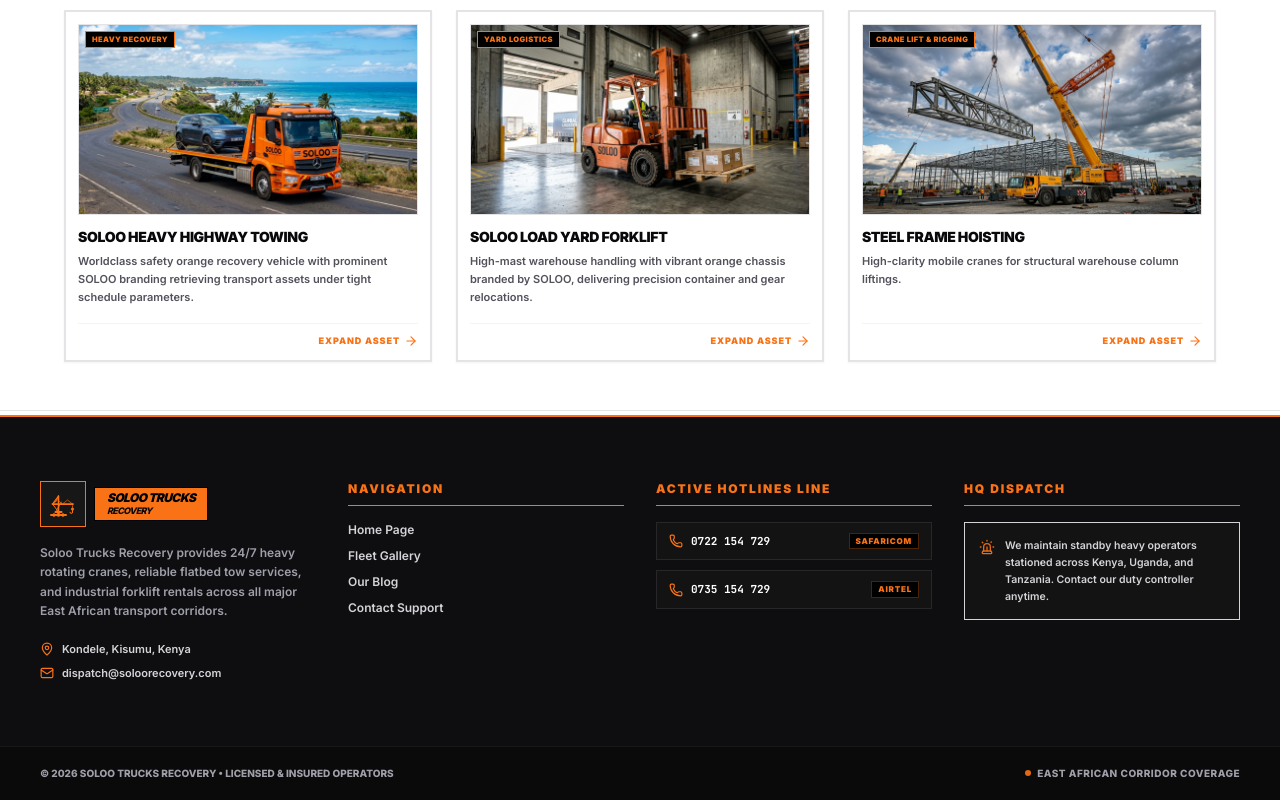
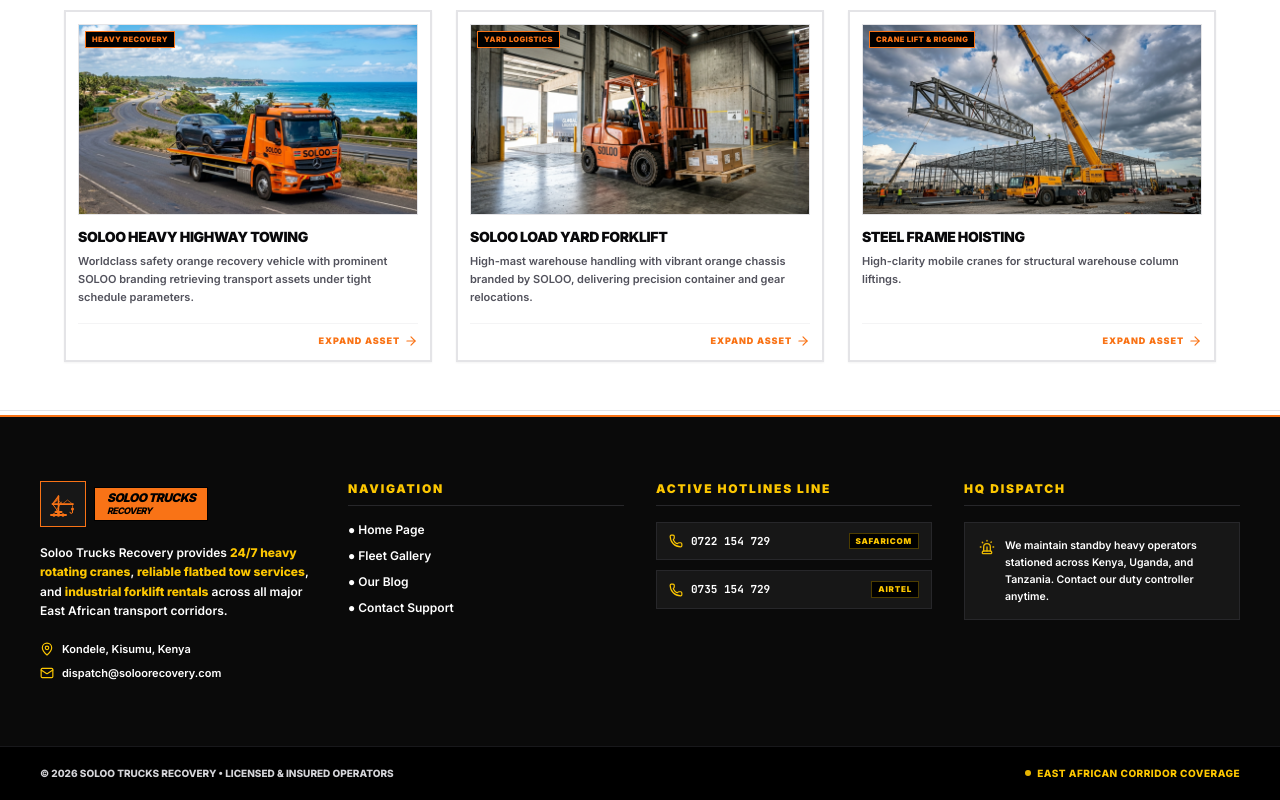
Before and after one commit to musiebaarthur/soloo, a React (Vite) app: page / in a window 1280 px wide. Shown: the part 1106-1906 px from the top of the page. Built offline with nearby package versions, Linux system fonts and the light colour scheme.

Commit message:
style: update footer aesthetics and typography
Refine footer background color, text visibility, and interactive elements to improve contrast and user experience.

```diff
--- a/src/components/Footer.tsx
+++ b/src/components/Footer.tsx
@@ -22,7 +22,7 @@ export default function Footer({ onSelectTab, onSecretUnlock }: FooterProps) {
   const currentYear = new Date().getFullYear();
 
   return (
-    <footer className="bg-[#0e0e11] border-t-2 border-[#f97316] select-none text-xs text-zinc-300">
+    <footer className="bg-neutral-950 border-t-2 border-[#f97316] select-none text-xs text-white">
       {/* Upper footer directories */}
       <div className="max-w-7xl mx-auto px-4 sm:px-6 md:px-10 py-12 md:py-16 grid grid-cols-1 md:grid-cols-2 lg:grid-cols-4 gap-8">
 
@@ -30,7 +30,7 @@ export default function Footer({ onSelectTab, onSecretUnlock }: FooterProps) {
         <div className="space-y-4">
           <button
             onClick={() => handleNavClick('home')}
-            className="flex items-center gap-2 text-left focus:outline-none group select-none"
+            className="flex items-center gap-2 text-left focus:outline-none group select-none cursor-pointer"
           >
             <div className="bg-neutral-900 border border-[#f97316] p-1.5">
               <CraneLogo className="w-8 h-8 text-[#f97316]" />
@@ -38,72 +38,72 @@ export default function Footer({ onSelectTab, onSecretUnlock }: FooterProps) {
             <div className="flex flex-col">
               <div className="bg-[#f97316] text-black px-3 py-1 border border-black font-black uppercase tracking-tighter text-xs italic leading-none select-none">
                 SOLOO TRUCKS<br />
-                <span className="text-zinc-950 font-extrabold font-sans text-[9px]">RECOVERY</span>
+                <span className="text-black font-extrabold font-sans text-[9px]">RECOVERY</span>
               </div>
             </div>
           </button>
 
-          <p className="text-zinc-400 font-semibold leading-relaxed text-[11px] md:text-xs">
-            Soloo Trucks Recovery provides 24/7 heavy rotating cranes, reliable flatbed tow services, and industrial forklift rentals across all major East African transport corridors.
+          <p className="text-white font-semibold leading-relaxed text-[11.5px] md:text-xs">
+            Soloo Trucks Recovery provides <span className="text-yellow-400 font-bold">24/7 heavy rotating cranes</span>, <span className="text-yellow-400 font-bold">reliable flatbed tow services</span>, and <span className="text-yellow-400 font-bold">industrial forklift rentals</span> across all major East African transport corridors.
           </p>
 
-          <div className="space-y-2 text-zinc-300 font-semibold text-[11px] leading-normal pt-1">
+          <div className="space-y-2 text-white font-semibold text-[11px] leading-normal pt-1">
             <p className="flex items-center gap-2">
-              <MapPin className="w-3.5 h-3.5 text-[#f97316] shrink-0" />
-              Kondele, Kisumu, Kenya
+              <MapPin className="w-3.5 h-3.5 text-yellow-400 shrink-0" />
+              <span>Kondele, Kisumu, Kenya</span>
             </p>
             <p className="flex items-center gap-2">
-              <Mail className="w-3.5 h-3.5 text-[#f97316] shrink-0" />
-              dispatch@soloorecovery.com
+              <Mail className="w-3.5 h-3.5 text-yellow-400 shrink-0" />
+              <span className="text-white">dispatch@soloorecovery.com</span>
             </p>
           </div>
         </div>
 
         {/* Quick Navigation column - Streamlined to only the 4 core tabs */}
         <div className="space-y-4">
-          <h4 className="text-xs font-black text-[#f97316] uppercase tracking-[0.15em] border-b border-zinc-805/60 pb-2">Navigation</h4>
+          <h4 className="text-xs font-black text-yellow-400 uppercase tracking-[0.15em] border-b border-zinc-800 pb-2">Navigation</h4>
           <div className="flex flex-col gap-2.5">
-            <button onClick={() => handleNavClick('home')} className="text-left text-zinc-300 hover:text-[#f97316] font-semibold transition-colors">Home Page</button>
-            <button onClick={() => handleNavClick('gallery')} className="text-left text-zinc-300 hover:text-[#f97316] font-semibold transition-colors">Fleet Gallery</button>
-            <button onClick={() => handleNavClick('blog')} className="text-left text-zinc-300 hover:text-[#f97316] font-semibold transition-colors">Our Blog</button>
-            <button onClick={() => handleNavClick('contact')} className="text-left text-zinc-300 hover:text-[#f97316] font-semibold transition-colors">Contact Support</button>
+            <button onClick={() => handleNavClick('home')} className="text-left text-white hover:text-yellow-300 font-semibold transition-colors cursor-pointer">● Home Page</button>
+            <button onClick={() => handleNavClick('gallery')} className="text-left text-white hover:text-yellow-300 font-semibold transition-colors cursor-pointer">● Fleet Gallery</button>
+            <button onClick={() => handleNavClick('blog')} className="text-left text-white hover:text-yellow-300 font-semibold transition-colors cursor-pointer">● Our Blog</button>
+            <button onClick={() => handleNavClick('contact')} className="text-left text-white hover:text-yellow-300 font-semibold transition-colors cursor-pointer">● Contact Support</button>
           </div>
         </div>
 
         {/* Active Support columns */}
         <div className="space-y-4">
-          <h4 className="text-xs font-black text-[#f97316] uppercase tracking-[0.15em] border-b border-zinc-805/60 pb-2">Active Hotlines Line</h4>
+          <h4 className="text-xs font-black text-yellow-400 uppercase tracking-[0.15em] border-b border-zinc-800 pb-2">Active Hotlines Line</h4>
 
           <div className="space-y-2.5">
             <a
               href="tel:0722154729"
-              className="bg-neutral-900/60 border border-zinc-800 hover:border-[#f97316] hover:bg-neutral-905 text-white font-bold py-2.5 px-3 rounded-none flex items-center justify-between transition-all text-[11px]"
+              className="bg-neutral-900 border border-zinc-800 hover:border-yellow-400 hover:bg-neutral-800 text-white font-bold py-2.5 px-3 rounded-none flex items-center justify-between transition-all text-[11px]"
             >
               <div className="flex items-center gap-2">
-                <Phone className="w-3.5 h-3.5 text-[#f97316]" />
-                <span className="font-mono">0722 154 729</span>
+                <Phone className="w-3.5 h-3.5 text-yellow-400" />
+                <span className="font-mono text-white">0722 154 729</span>
               </div>
-              <span className="text-[8px] text-[#f97316] font-black uppercase tracking-widest bg-black px-1.5 py-0.5 border border-[#f97316]/30">Safaricom</span>
+              <span className="text-[8px] text-yellow-400 font-black uppercase tracking-widest bg-black px-1.5 py-0.5 border border-yellow-400/30">Safaricom</span>
             </a>
 
             <a
               href="tel:0735154729"
-              className="bg-neutral-900/60 border border-zinc-800 hover:border-[#f97316] hover:bg-neutral-905 text-white font-bold py-2.5 px-3 rounded-none flex items-center justify-between transition-all text-[11px]"
+              className="bg-neutral-900 border border-zinc-800 hover:border-yellow-400 hover:bg-neutral-800 text-white font-bold py-2.5 px-3 rounded-none flex items-center justify-between transition-all text-[11px]"
             >
               <div className="flex items-center gap-2">
-                <Phone className="w-3.5 h-3.5 text-[#f97316]" />
-                <span className="font-mono">0735 154 729</span>
+                <Phone className="w-3.5 h-3.5 text-yellow-400" />
+                <span className="font-mono text-white">0735 154 729</span>
               </div>
-              <span className="text-[8px] text-[#f97316] font-black uppercase tracking-widest bg-black px-1.5 py-0.5 border border-[#f97316]/30">Airtel</span>
+              <span className="text-[8px] text-yellow-400 font-black uppercase tracking-widest bg-black px-1.5 py-0.5 border border-yellow-400/30">Airtel</span>
             </a>
           </div>
         </div>
 
         {/* Action Coverage Status */}
         <div className="space-y-4">
-          <h4 className="text-xs font-black text-[#f97316] uppercase tracking-[0.15em] border-b border-zinc-805/60 pb-2">HQ Dispatch</h4>
-          <div className="border border-zinc-804 bg-neutral-900/60 p-3.5 rounded-none flex items-start gap-2.5 text-[10.5px] leading-relaxed text-zinc-300 font-semibold">
-            <Siren className="w-4 h-4 text-[#f97316] shrink-0 mt-0.5 animate-pulse" />
+          <h4 className="text-xs font-black text-yellow-400 uppercase tracking-[0.15em] border-b border-zinc-800 pb-2">HQ Dispatch</h4>
+          <div className="border border-zinc-800 bg-neutral-900 p-3.5 rounded-none flex items-start gap-2.5 text-[10.5px] leading-relaxed text-white font-semibold">
+            <Siren className="w-4 h-4 text-yellow-400 shrink-0 mt-0.5 animate-pulse" />
             <span>We maintain standby heavy operators stationed across Kenya, Uganda, and Tanzania. Contact our duty controller anytime.</span>
           </div>
         </div>
@@ -111,11 +111,11 @@ export default function Footer({ onSelectTab, onSecretUnlock }: FooterProps) {
       </div>
 
       {/* Extreme Bottom Bar Matches Design Precisely */}
-      <div className="bg-neutral-950 p-5 px-4 md:px-10 border-t border-zinc-900 flex flex-col md:flex-row justify-between items-center gap-4 text-[10px] text-zinc-400">
+      <div className="bg-black p-5 px-4 md:px-10 border-t border-zinc-900 flex flex-col md:flex-row justify-between items-center gap-4 text-[10px] text-zinc-400">
         <div className="flex flex-col gap-1 text-center md:text-left font-medium select-none">
           <span
             onDoubleClick={onSecretUnlock}
-            className="cursor-default hover:text-zinc-350 transition-colors uppercase font-bold"
+            className="cursor-default text-zinc-300 hover:text-white transition-colors uppercase font-bold"
           >
             © {currentYear} SOLOO TRUCKS RECOVERY • Licensed &amp; Insured Operators
           </span>
@@ -123,8 +123,8 @@ export default function Footer({ onSelectTab, onSecretUnlock }: FooterProps) {
 
         <div className="flex items-center gap-4">
           <div className="flex items-center gap-1.5">
-            <div className="w-1.5 h-1.5 bg-[#f97316] rounded-full animate-pulse"></div>
-            <span className="font-bold uppercase tracking-wider text-zinc-350">East African Corridor Coverage</span>
+            <div className="w-1.5 h-1.5 bg-yellow-400 rounded-full animate-pulse"></div>
+            <span className="font-bold uppercase tracking-wider text-yellow-400">East African Corridor Coverage</span>
           </div>
         </div>
       </div>
```
